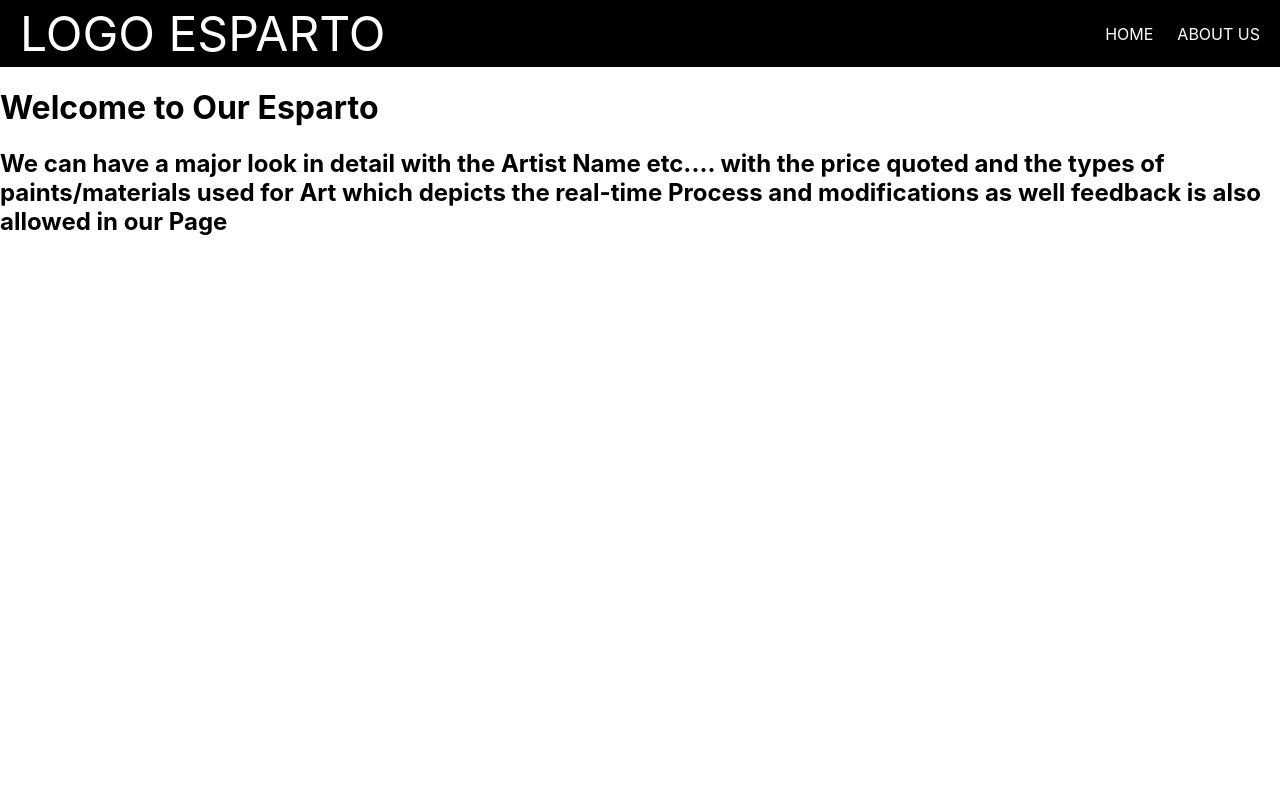
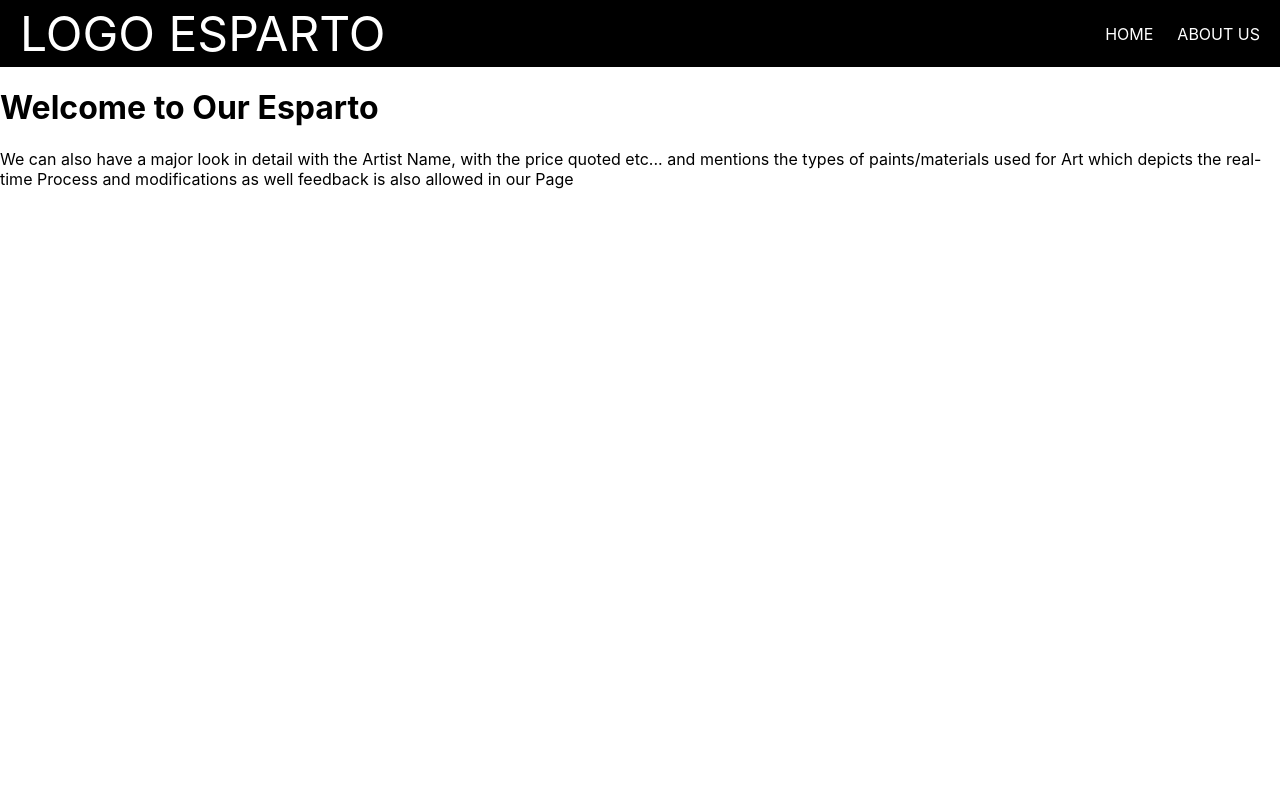
Before and after one commit to AjayKumar1403/REACT-ESPARTO, a React (Create React App) app in the folder esparto/: page / in a window 1280 px wide. Shown: the top 800 px of the page. Built offline with nearby package versions, Linux system fonts and the light colour scheme.

Commit message:
updated Home page by Manoj Thella

```diff
--- a/esparto/src/Home.js
+++ b/esparto/src/Home.js
@@ -5,9 +5,7 @@ import React, { useState } from "react";
     return (
         <div className="Home">
             <h1>Welcome to Our Esparto</h1>
-            <h2> We can have a major look in detail with the Artist Name etc....
-                with the price quoted and the types of paints/materials used for Art which depicts
-                the real-time Process and modifications as well feedback is also allowed in our Page</h2>
+            <p>We can also have a major look in detail with the Artist Name, with the price quoted etc... and mentions the types of paints/materials used for Art which depicts the real-time Process and modifications as well feedback is also allowed in our Page </p>
         </div>
         );
 }
```
